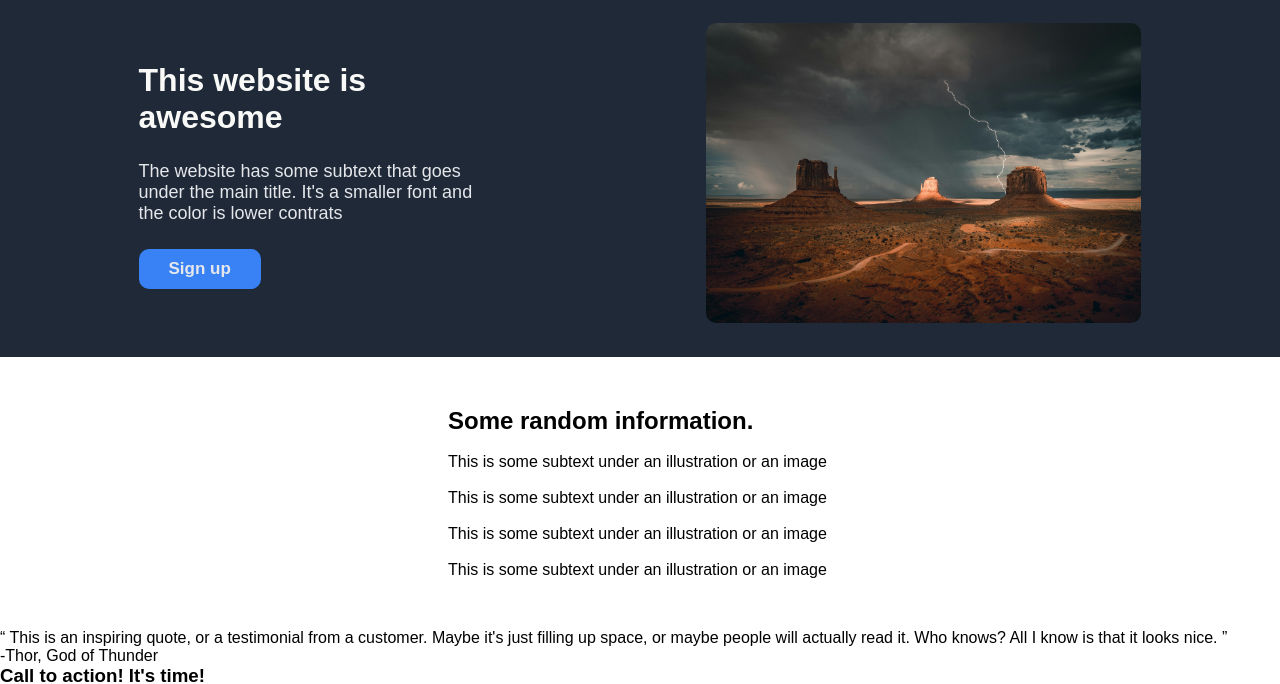
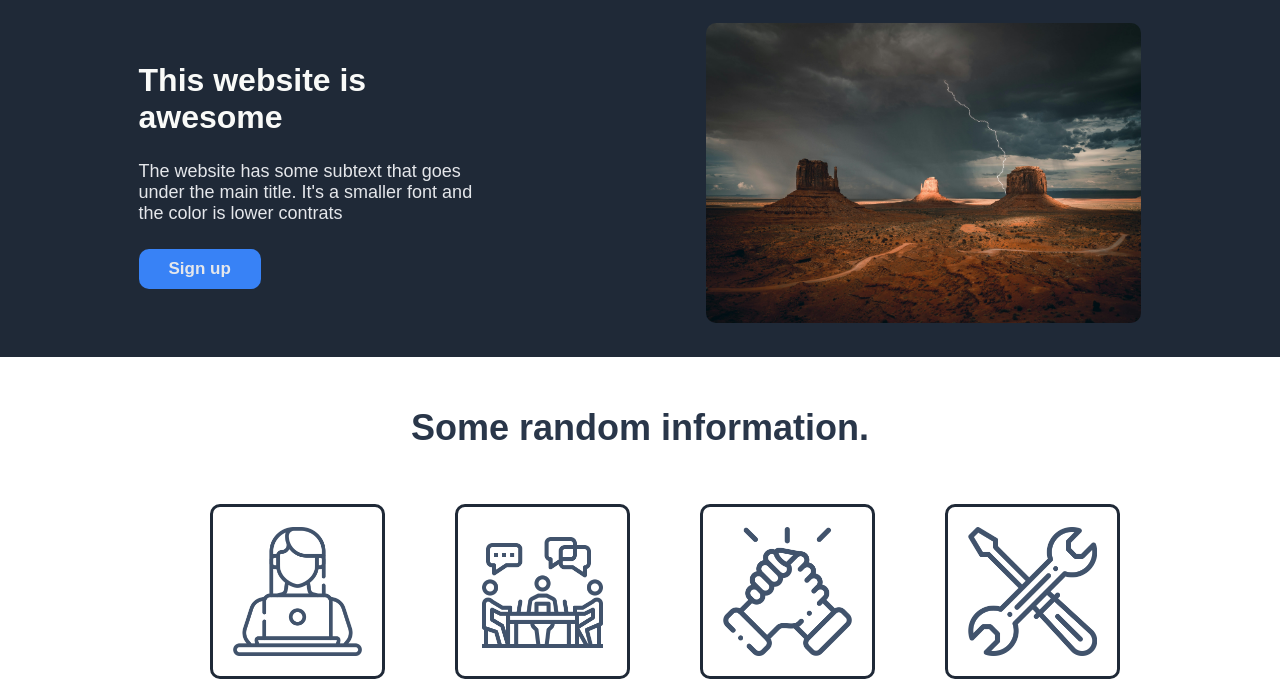
Before and after one commit to charlotte-on/odin-landingpage, a plain HTML site: page index.html in a window 1280 px wide. Shown: the part 82-766 px from the top of the page. Drawn offline with Linux system fonts and the light colour scheme.

Commit message:
Style information part

```diff
--- a/index.html
+++ b/index.html
@@ -43,22 +43,22 @@
 
       <div class="container">
         <div>
-          <img src="" alt="" />
+          <img src="./images/working.png" alt="someone working on a computer" />
           <p>This is some subtext under an illustration or an image</p>
         </div>
 
         <div>
-          <img src="" alt="" />
+          <img src="./images/coworking.png" alt="coworking" />
           <p>This is some subtext under an illustration or an image</p>
         </div>
 
         <div>
-          <img src="" alt="" />
+          <img src="./images/support.png" alt="support" />
           <p>This is some subtext under an illustration or an image</p>
         </div>
 
         <div>
-          <img src="" alt="" />
+          <img src="./images/tools.png" alt="tools" />
           <p>This is some subtext under an illustration or an image</p>
         </div>
       </div>
--- a/styles.css
+++ b/styles.css
@@ -99,6 +99,36 @@ nav a:hover {
   background-color: #6f9fed;
 }
 .information {
-    width: 30%;
-    margin: 50px auto;
+  width: 900px;
+  margin: 50px auto 100px auto;
 }
+.information h2 {
+  text-align: center;
+  color: #293649;
+  font-size: 36px;
+  font-weight: 900;
+  margin-bottom: 35px;
+}
+.container {
+  display: flex;
+  gap: 30px;
+}
+.container div {
+  padding: 20px;
+  text-align: center;
+}
+.container img {
+  height: 175px;
+  width: auto;
+  margin-bottom: 10px;
+  border: 3px solid #1f2937;
+  border-radius: 10px;
+  padding: 20px;
+}
+article {
+    background-color: #E5E7EB;
+    padding: 150px 100px;
+}
+q {
+    quotes: none;
+}
```
Also changed, not shown: images/coworking.png (added), images/pexels-jplenio-1102915.jpg (deleted), images/support.png (added), images/tools.png (added), images/working.png (added), 1 other file.
